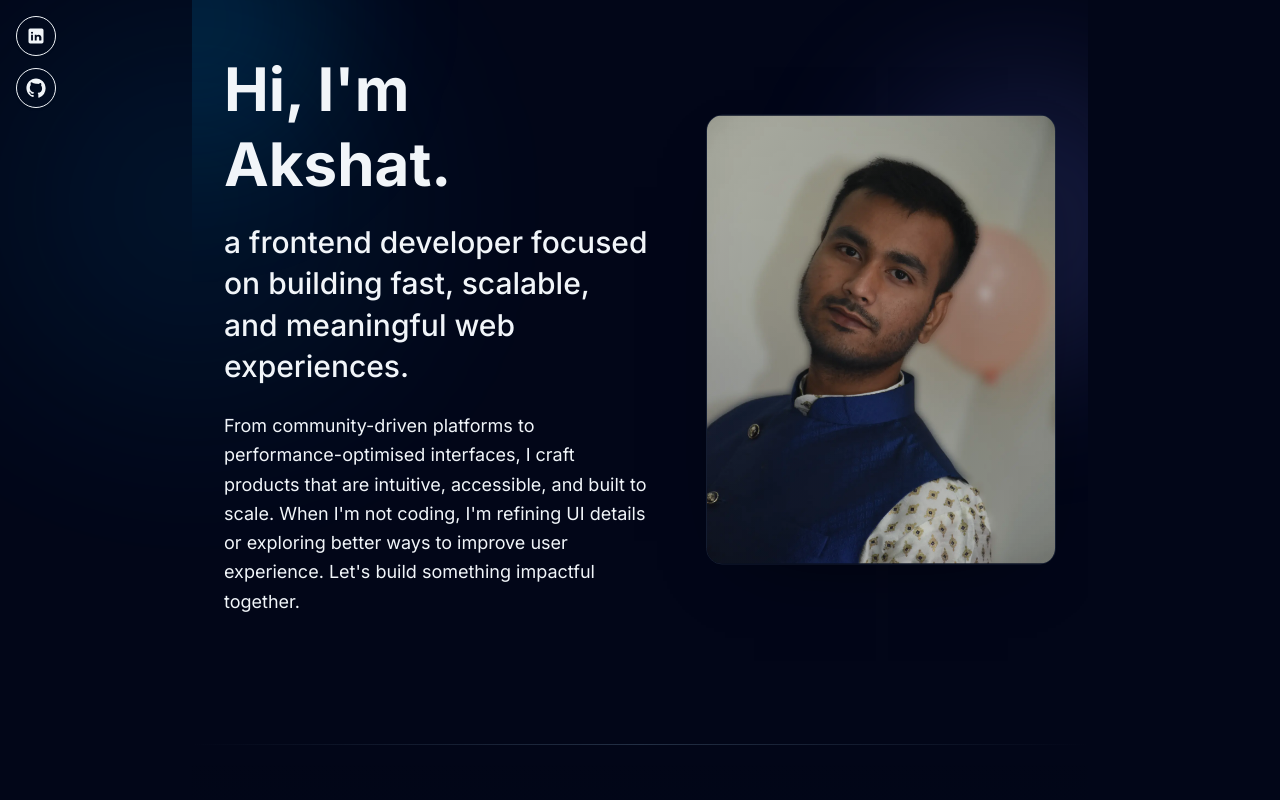
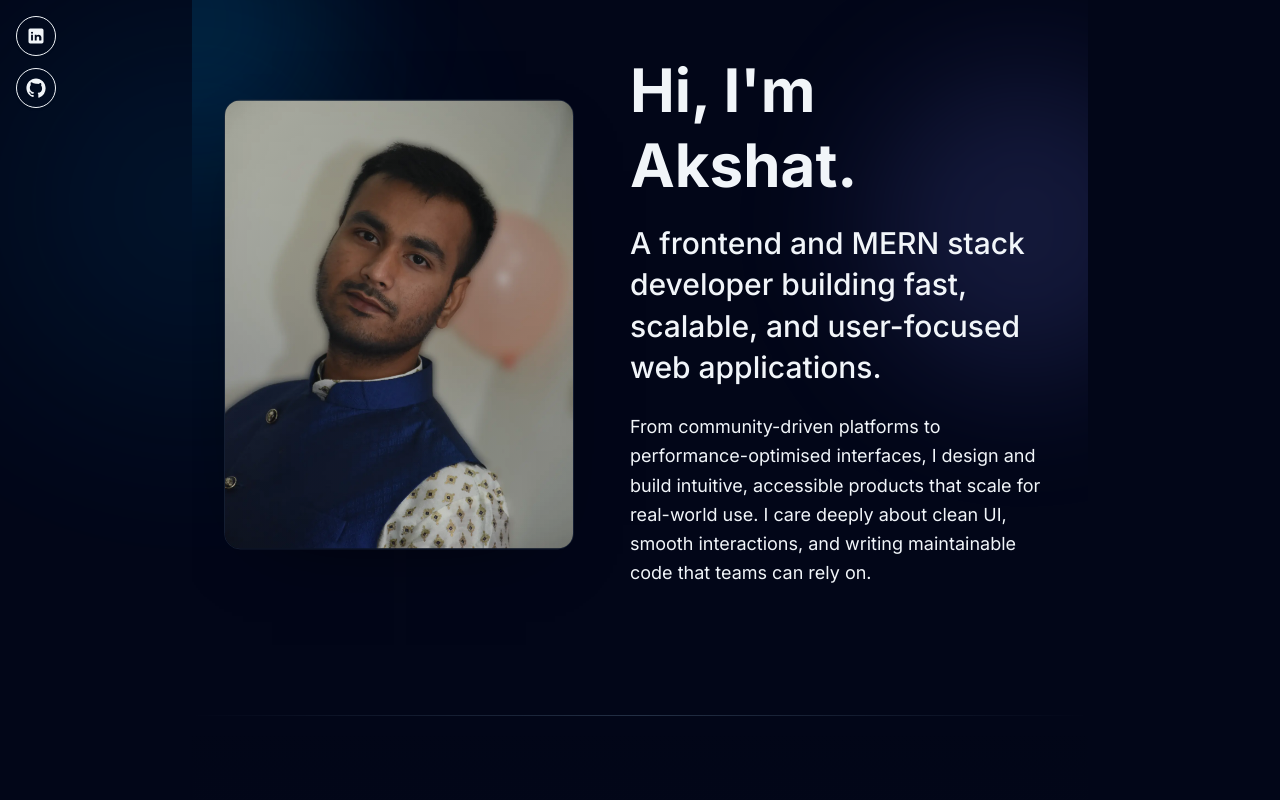
Before and after one commit to AkshatDaiya/akshatdaiya.github.io, a React (Vite) app: page / in a window 1280 px wide. Shown: the top 800 px of the page. Built offline with nearby package versions, Linux system fonts and the light colour scheme.

Commit message:
change the layout of hero section

```diff
--- a/src/sections/Hero/Hero&About.tsx
+++ b/src/sections/Hero/Hero&About.tsx
@@ -9,7 +9,6 @@ const HeroAndAbout = () => {
     offset: ["start end", "end start"],
   });
 
-  // Keep hero content aligned by moving both columns together.
   const sharedY = useTransform(scrollYProgress, [0, 1], ["0%", "-6%"]);
   const glowScale = useTransform(scrollYProgress, [0, 1], [1, 1.08]);
 
@@ -18,7 +17,7 @@ const HeroAndAbout = () => {
       ref={sectionRef}
       className="relative overflow-hidden py-14 sm:py-16 lg:py-20 px-4 sm:px-6 lg:px-8"
     >
-      {/* Background parallax shapes */}
+      {/* Background glows */}
       <motion.div
         style={{ scale: glowScale, y: sharedY }}
         className="pointer-events-none absolute -left-32 -top-24 h-64 w-64 rounded-full bg-sky-400/25 blur-3xl dark:bg-sky-500/15"
@@ -30,48 +29,8 @@ const HeroAndAbout = () => {
         aria-hidden
       />
 
-      <div className="max-w-6xl mx-auto flex flex-col-reverse lg:flex-row gap-10 sm:gap-12 lg:gap-14 items-center lg:items-center justify-center">
-        {/* Text Content */}
-        <motion.div
-          style={{ y: sharedY }}
-          className="flex-1 space-y-5 text-center lg:text-left"
-          transition={{ type: "spring", stiffness: 120, damping: 18 }}
-        >
-          <motion.h1
-            initial={{ opacity: 0, y: 24 }}
-            whileInView={{ opacity: 1, y: 0 }}
-            viewport={{ once: true }}
-            transition={{ duration: 0.45, ease: "easeOut" }}
-            className="text-3xl sm:text-4xl md:text-5xl lg:text-6xl font-bold leading-tight"
-          >
-            Hi, I'm Akshat.
-          </motion.h1>
-          <motion.h2
-            initial={{ opacity: 0, y: 18 }}
-            whileInView={{ opacity: 1, y: 0 }}
-            viewport={{ once: true }}
-            transition={{ duration: 0.5, delay: 0.1, ease: "easeOut" }}
-            className="mt-3 sm:mt-4 text-base sm:text-xl md:text-2xl lg:text-3xl font-medium leading-snug text-muted-foreground"
-          >
-            a frontend developer focused on building fast, scalable, and
-            meaningful web experiences.
-          </motion.h2>
-          <motion.p
-            initial={{ opacity: 0, y: 14 }}
-            whileInView={{ opacity: 1, y: 0 }}
-            viewport={{ once: true }}
-            transition={{ duration: 0.5, delay: 0.18, ease: "easeOut" }}
-            className="mt-4 sm:mt-6 max-w-xl mx-auto lg:mx-0 text-sm sm:text-base lg:text-lg leading-relaxed text-muted-foreground/80"
-          >
-            From community-driven platforms to performance-optimised interfaces,
-            I craft products that are intuitive, accessible, and built to scale.
-            When I'm not coding, I'm refining UI details or exploring better
-            ways to improve user experience. Let's build something impactful
-            together.
-          </motion.p>
-        </motion.div>
-
-        {/* Image with parallax hover */}
+      <div className="max-w-6xl mx-auto flex flex-col lg:flex-row gap-10 sm:gap-12 lg:gap-14 items-center justify-center">
+        {/* IMAGE — LEFT ON DESKTOP */}
         <motion.div
           style={{ y: sharedY }}
           initial={{ opacity: 0, scale: 0.96 }}
@@ -94,6 +53,47 @@ const HeroAndAbout = () => {
             transition={{ type: "spring", stiffness: 180, damping: 12 }}
           />
         </motion.div>
+
+        {/* TEXT — RIGHT ON DESKTOP */}
+        <motion.div
+          style={{ y: sharedY }}
+          className="flex-1 space-y-5 text-center lg:text-left"
+          transition={{ type: "spring", stiffness: 120, damping: 18 }}
+        >
+          <motion.h1
+            initial={{ opacity: 0, y: 24 }}
+            whileInView={{ opacity: 1, y: 0 }}
+            viewport={{ once: true }}
+            transition={{ duration: 0.45, ease: "easeOut" }}
+            className="text-3xl sm:text-4xl md:text-5xl lg:text-6xl font-bold leading-tight"
+          >
+            Hi, I&apos;m Akshat.
+          </motion.h1>
+
+          <motion.h2
+            initial={{ opacity: 0, y: 18 }}
+            whileInView={{ opacity: 1, y: 0 }}
+            viewport={{ once: true }}
+            transition={{ duration: 0.5, delay: 0.1, ease: "easeOut" }}
+            className="mt-3 sm:mt-4 text-base sm:text-xl md:text-2xl lg:text-3xl font-medium leading-snug text-muted-foreground"
+          >
+            A frontend and MERN stack developer building fast, scalable, and
+            user-focused web applications.
+          </motion.h2>
+
+          <motion.p
+            initial={{ opacity: 0, y: 14 }}
+            whileInView={{ opacity: 1, y: 0 }}
+            viewport={{ once: true }}
+            transition={{ duration: 0.5, delay: 0.18, ease: "easeOut" }}
+            className="mt-4 sm:mt-6 max-w-xl mx-auto lg:mx-0 text-sm sm:text-base lg:text-lg leading-relaxed text-muted-foreground/80"
+          >
+            From community-driven platforms to performance-optimised interfaces,
+            I design and build intuitive, accessible products that scale for
+            real-world use. I care deeply about clean UI, smooth interactions,
+            and writing maintainable code that teams can rely on.
+          </motion.p>
+        </motion.div>
       </div>
     </section>
   );
```
